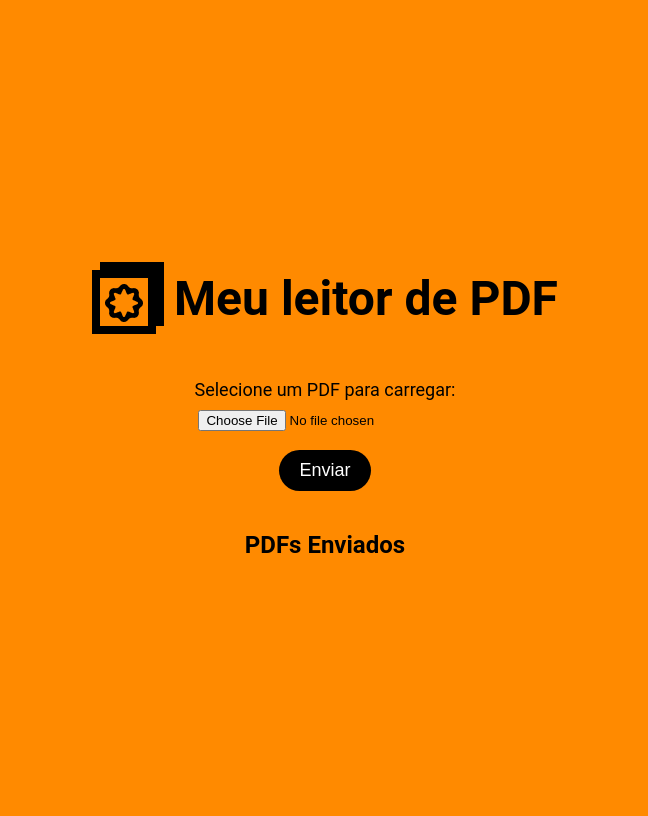
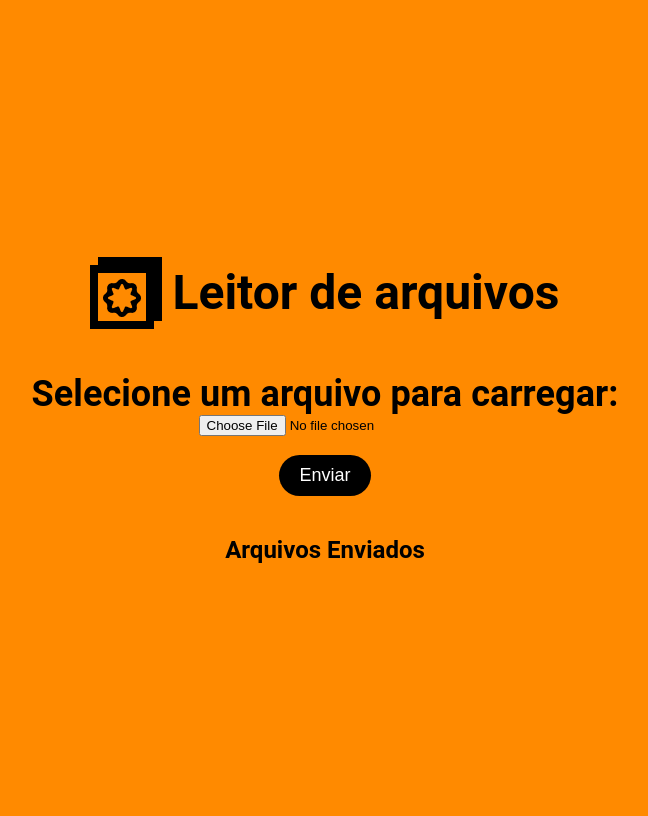
Before and after one commit to NalaBlackTrava/Leitor-de-arquivos-de-texto, a Flask app: template app/templates/index.html in a window 1280 px wide. Shown: the whole page, without its empty margins (315-963 px from the left). Run offline with Flask 3, Linux system fonts and the light colour scheme; the template is opened without the code that fills it, so the values that code supplies are empty.

Commit message:
Atualizações nos arquivos HTML, CSS e Python

```diff
--- a/app/app.py
+++ b/app/app.py
@@ -43,4 +43,4 @@ def index():
 def serve_pdf(filename):
     return send_from_directory(app.config['UPLOAD_FOLDER'], filename)
 
-app.run(host='localhost', port=5000)
+app.run(host='localhost', port=5001)
--- a/app/static/styles.css
+++ b/app/static/styles.css
@@ -38,8 +38,13 @@ body {
 }
 
 .file-input {
-    font-size: 18px;
-    margin-bottom: 10px;
+    color: #000;
+    font-family: Roboto, sans-serif;
+    font-size: 36px;
+    font-style: normal;
+    font-weight: 600;
+    line-height: normal;
+    letter-spacing: 0.06px;
 }
 
 .submit-button {
--- a/app/templates/index.html
+++ b/app/templates/index.html
@@ -4,23 +4,24 @@
     <meta charset="UTF-8">
     <meta name="viewport" content="width=device-width, initial-scale=1.0">
     <link rel="stylesheet" type="text/css" href="{{ url_for('static', filename='styles.css') }}">
-    <title>Meu Leitor de PDF</title>
+    <title>Leitor de arquivos</title>
 </head>
+
 <body>
     <div class="main-container">
         <div class="logo-title-container">
             <img class="logo" src="{{ url_for('static', filename='Icon.png') }}" alt="Logo">
-            <h1 class="title">Meu leitor de PDF</h1>
+            <h1 class="title">Leitor de arquivos</h1>
         </div>
 
         <form class="upload-form" action="/" method="POST" enctype="multipart/form-data">
-            <label class="file-input" for="pdf">Selecione um PDF para carregar:</label>
+            <label class="file-input" for="pdf">Selecione um arquivo para carregar:</label>
             <input type="file" name="pdf" id="pdf" accept=".pdf">
             <br>
             <button class="submit-button" type="submit">Enviar</button>
         </form>
 
-        <h2>PDFs Enviados</h2>
+        <h2>Arquivos Enviados</h2>
         <ul class="pdf-list">
             {% for pdf_file in pdf_files %}
                 <li class="pdf-list-item"><a href="{{ url_for('serve_pdf', filename=pdf_file) }}">{{ pdf_file }}</a></li>
```
